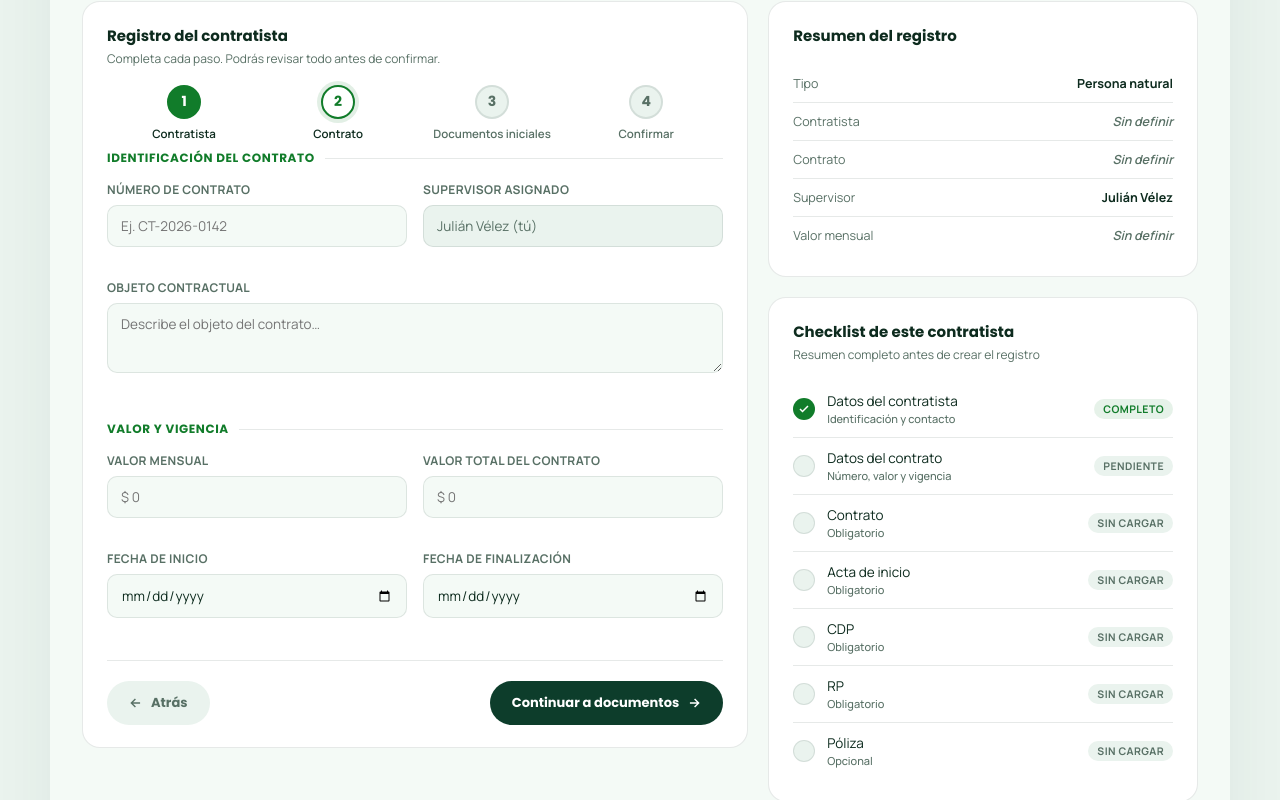
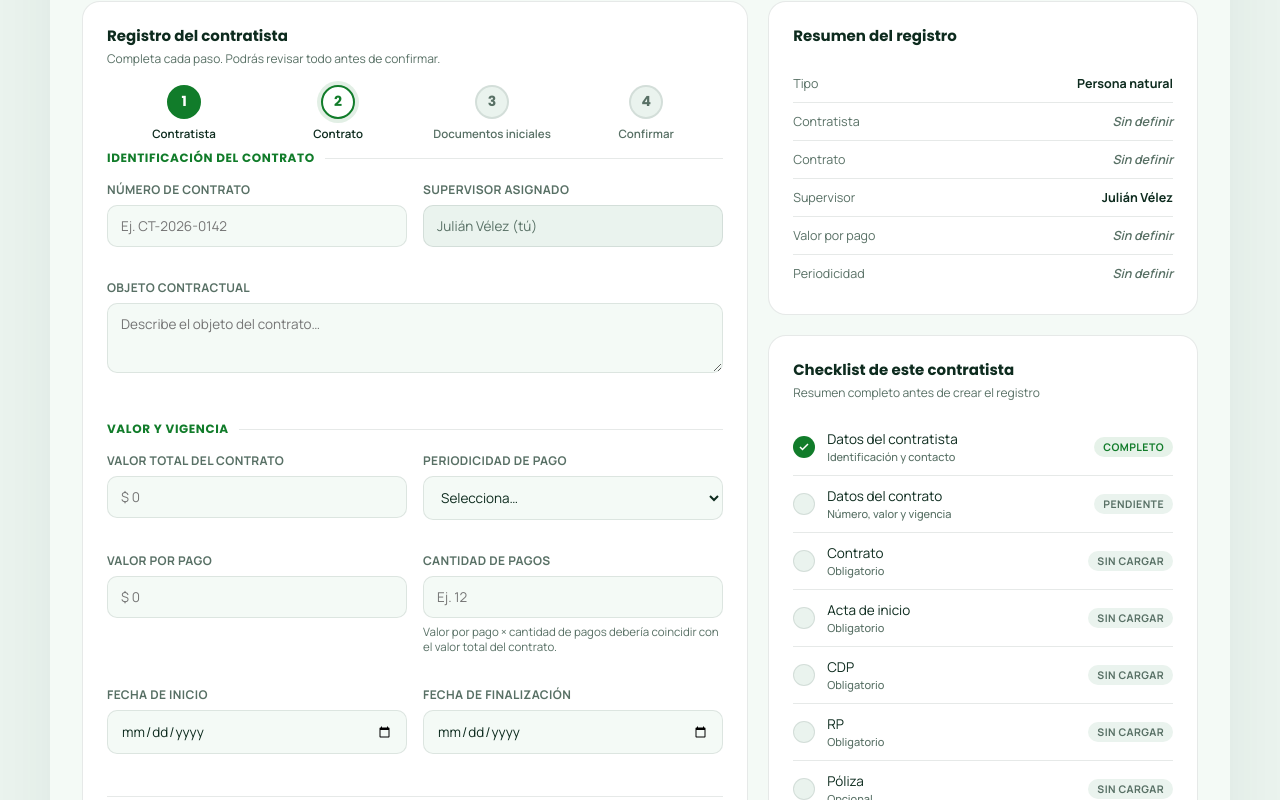
Before and after one commit to victor-galvis/Valormas-supervisiones, a plain HTML site: page 3_inscribir_contrato_template.html in a window 1280 px wide. Both pictures are taken after a click on the button "Continuar a datos del contrato". Shown: the part 372-1172 px from the top of the page. Drawn offline with Linux system fonts and the light colour scheme.

Commit message:
forma de pago

```diff
--- a/3_inscribir_contrato_template.html
+++ b/3_inscribir_contrato_template.html
@@ -357,10 +357,29 @@
 
         <div class="divider-lbl">Valor y vigencia</div>
         <div class="field-grid">
-          <div class="field"><label>Valor mensual</label><input type="text" placeholder="$ 0"></div>
-          <div class="field"><label>Valor total del contrato</label><input type="text" placeholder="$ 0"></div>
+          <div class="field"><label>Valor total del contrato</label><input type="text" id="valorTotal" placeholder="$ 0" oninput="validarValorPagos()"></div>
+          <div class="field"><label>Periodicidad de pago</label>
+            <select id="periodicidad" onchange="validarValorPagos()">
+              <option value="">Selecciona…</option>
+              <option value="mensual">Mensual</option>
+              <option value="bimestral">Bimestral</option>
+              <option value="trimestral">Trimestral</option>
+              <option value="semestral">Semestral</option>
+              <option value="anual">Anual</option>
+              <option value="unico">Pago único</option>
+            </select>
+          </div>
+          <div class="field"><label>Valor por pago</label><input type="text" id="valorPorPago" placeholder="$ 0" oninput="validarValorPagos()"></div>
+          <div class="field"><label>Cantidad de pagos</label><input type="number" id="cantidadPagos" min="1" placeholder="Ej. 12" oninput="validarValorPagos()">
+            <div class="hint">Valor por pago × cantidad de pagos debería coincidir con el valor total del contrato.</div>
+          </div>
           <div class="field"><label>Fecha de inicio</label><input type="date"></div>
           <div class="field"><label>Fecha de finalización</label><input type="date"></div>
+        </div>
+
+        <div class="ret-banner" id="alertaValorPagos" style="display:none; align-items:flex-start; gap:12px; background:var(--warn-bg); color:var(--warn-ink); border-radius:14px; padding:14px 16px; margin-top:16px; font-size:13px; line-height:1.5;">
+          <span class="ic" style="flex-shrink:0; margin-top:1px;"><svg width="17" height="17" viewBox="0 0 24 24" fill="none" stroke="currentColor" stroke-width="2"><path d="M12 9v4M12 17h.01M10.3 3.86 1.8 18a2 2 0 0 0 1.7 3h17a2 2 0 0 0 1.7-3L13.7 3.86a2 2 0 0 0-3.4 0Z"/></svg></span>
+          <div><b style="display:block; font-family:var(--display); font-weight:700; font-size:12.5px; margin-bottom:3px; text-transform:uppercase; letter-spacing:.03em;">Revisa los valores</b><span id="alertaValorPagosTexto"></span></div>
         </div>
 
         <div class="wizard-nav">
@@ -464,7 +483,8 @@
         <div class="summary-row"><span class="k">Contratista</span><span class="v muted" id="sumNombre">Sin definir</span></div>
         <div class="summary-row"><span class="k">Contrato</span><span class="v muted" id="sumContrato">Sin definir</span></div>
         <div class="summary-row"><span class="k">Supervisor</span><span class="v">Julián Vélez</span></div>
-        <div class="summary-row"><span class="k">Valor mensual</span><span class="v muted" id="sumValor">Sin definir</span></div>
+        <div class="summary-row"><span class="k">Valor por pago</span><span class="v muted" id="sumValor">Sin definir</span></div>
+        <div class="summary-row"><span class="k">Periodicidad</span><span class="v muted" id="sumPeriodicidad">Sin definir</span></div>
       </div>
 
       <div class="card">
@@ -573,6 +593,55 @@
   document.querySelectorAll('#wizardStepper .step').forEach(s => {
     s.addEventListener('click', () => goStep(parseInt(s.dataset.step)));
   });
+
+  // Valor y vigencia: validar valor por pago × cantidad de pagos vs. valor total
+  const periodicidadLabels = {
+    mensual: 'Mensual', bimestral: 'Bimestral', trimestral: 'Trimestral',
+    semestral: 'Semestral', anual: 'Anual', unico: 'Pago único'
+  };
+
+  function parseMoney(str){
+    if(!str) return 0;
+    const n = parseFloat(String(str).replace(/[^0-9.,]/g, '').replace(/\./g,'').replace(',','.'));
+    return isNaN(n) ? 0 : n;
+  }
+
+  function formatMoney(n){
+    return '$ ' + Math.round(n).toLocaleString('es-CO');
+  }
+
+  function validarValorPagos(){
+    const valorTotal = parseMoney(document.getElementById('valorTotal').value);
+    const valorPorPago = parseMoney(document.getElementById('valorPorPago').value);
+    const cantidadPagos = parseInt(document.getElementById('cantidadPagos').value) || 0;
+    const periodicidad = document.getElementById('periodicidad').value;
+
+    // Actualizar resumen lateral
+    document.getElementById('sumValor').textContent = valorPorPago > 0 ? formatMoney(valorPorPago) : 'Sin definir';
+    document.getElementById('sumValor').classList.toggle('muted', valorPorPago === 0);
+    document.getElementById('sumPeriodicidad').textContent = periodicidad ? periodicidadLabels[periodicidad] : 'Sin definir';
+    document.getElementById('sumPeriodicidad').classList.toggle('muted', !periodicidad);
+
+    const alerta = document.getElementById('alertaValorPagos');
+    const alertaTexto = document.getElementById('alertaValorPagosTexto');
+
+    if (valorTotal > 0 && valorPorPago > 0 && cantidadPagos > 0) {
+      const calculado = valorPorPago * cantidadPagos;
+      if (calculado > valorTotal) {
+        const diferencia = calculado - valorTotal;
+        alertaTexto.textContent = 'El valor por pago × cantidad de pagos (' + formatMoney(calculado) + ') supera el valor total del contrato en ' + formatMoney(diferencia) + '. Revisa los valores antes de continuar.';
+        alerta.style.display = 'flex';
+      } else if (calculado < valorTotal) {
+        const diferencia = valorTotal - calculado;
+        alertaTexto.textContent = 'El valor por pago × cantidad de pagos (' + formatMoney(calculado) + ') queda ' + formatMoney(diferencia) + ' por debajo del valor total del contrato. Verifica si falta algún pago o ajustar el valor.';
+        alerta.style.display = 'flex';
+      } else {
+        alerta.style.display = 'none';
+      }
+    } else {
+      alerta.style.display = 'none';
+    }
+  }
 </script>
 
 <script>
```
